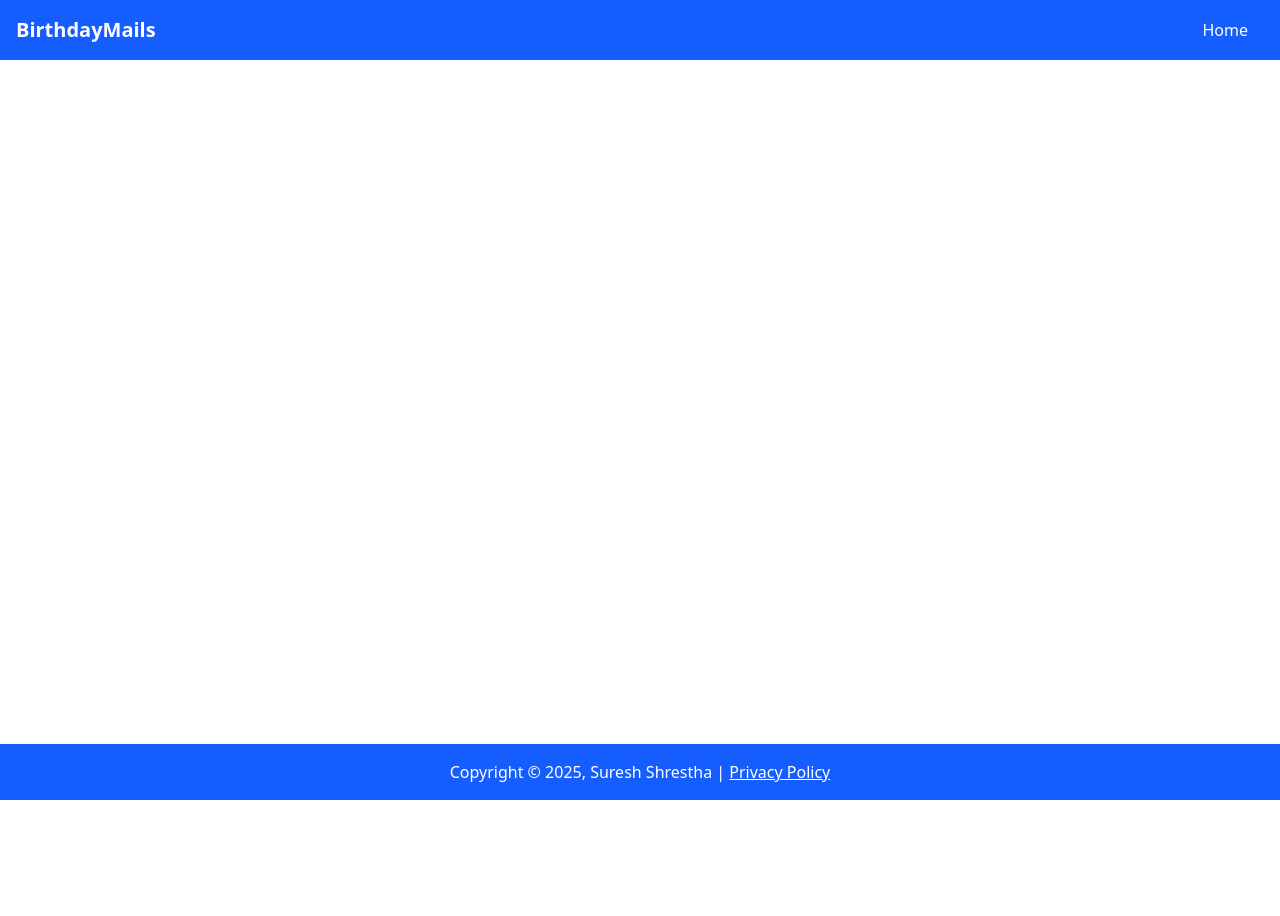
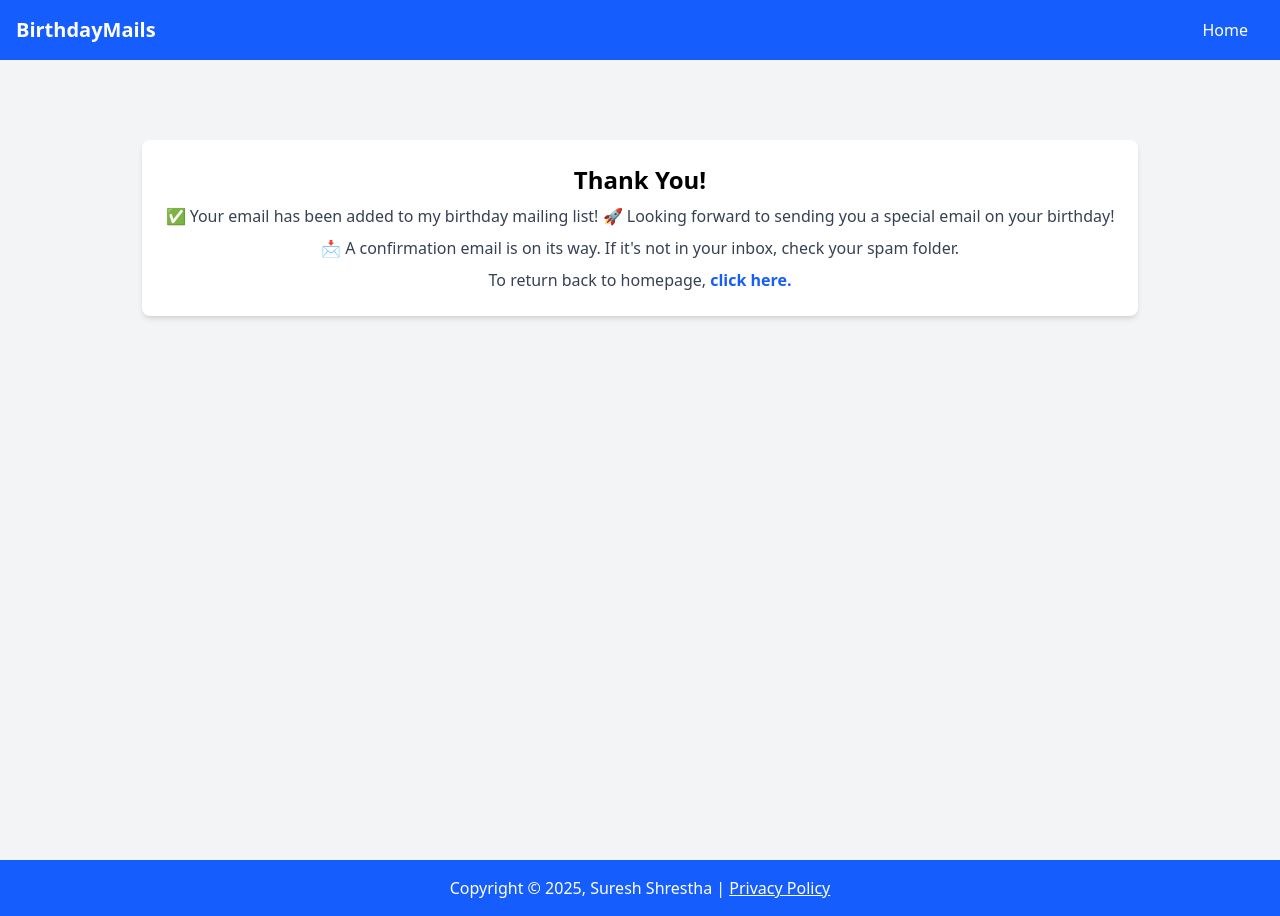
Before and after one commit to sureshcstha/birthday, a React (Vite) app: page /thank-you in a window 1280 px wide. Before the commit the page ends 800 px from the top, so only its background shows below. Built offline with nearby package versions, Linux system fonts and the light colour scheme.

Commit message:
add Thank You confirmation page

```diff
--- a/src/App.jsx
+++ b/src/App.jsx
@@ -4,6 +4,7 @@ import Unsubscribe from './pages/Unsubscribe';
 import PrivacyPolicy from './pages/PrivacyPolicy';
 import Navbar from './components/Navbar';
 import Footer from './components/Footer';
+import ThankYou from "./pages/ThankYou";
 
 function App() {
   return (
@@ -15,6 +16,7 @@ function App() {
             <Route path="/" element={<Home />} />
             <Route path="/unsubscribe" element={<Unsubscribe />} />
             <Route path="/privacy-policy" element={<PrivacyPolicy />} />
+            <Route path="/thank-you" element={<ThankYou />} />
           </Routes>
         </div>
         <Footer />
--- a/src/components/BirthdayMailingList.jsx
+++ b/src/components/BirthdayMailingList.jsx
@@ -1,6 +1,9 @@
 import { useState } from "react";
+import { useNavigate } from "react-router-dom";
 
 const BirthdayMailingList = () => {
+  const navigate = useNavigate();
+
   const [formData, setFormData] = useState({
     firstName: "",
     lastName: "",
@@ -86,7 +89,11 @@ const BirthdayMailingList = () => {
           phone: "",
         });
         setErrors({});
-        setTimeout(() => setResponseMessage(""), 5000);
+
+        // Redirect to Thank You page after 2 seconds
+        setTimeout(() => {
+          navigate("/thank-you");
+        }, 2000);
       } else {
         // Handle duplicate email and phone errors
         let newErrors = {};
--- /dev/null
+++ b/src/pages/ThankYou.jsx
@@ -0,0 +1,22 @@
+import { Link } from "react-router-dom";
+
+const ThankYou = () => {
+  return (
+    <div className="flex flex-col items-center min-h-screen bg-gray-100 px-4 py-10 sm:py-20">
+      <div className="bg-white p-6 rounded-lg shadow-md text-left sm:text-center">
+        <h2 className="text-2xl font-bold">Thank You!</h2>
+        <p className="text-gray-700 mt-2">✅ Your email has been added to my birthday mailing list! 🚀 Looking forward to sending you a special email on your birthday!</p>
+        <p className="text-gray-700 mt-2">
+            📩 A confirmation email is on its way. If it&apos;s not in your inbox, check your spam folder.
+        </p>
+        <p className="text-gray-700 mt-2">To return back to homepage,&nbsp;
+            <Link to="/" className="inline-block text-blue-600 font-bold hover:underline">
+            click here.
+            </Link>
+        </p>
+      </div>
+    </div>
+  );
+};
+
+export default ThankYou;
```
